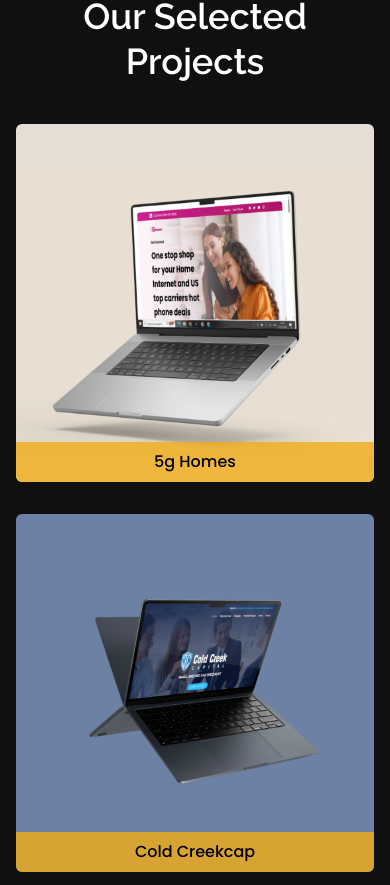
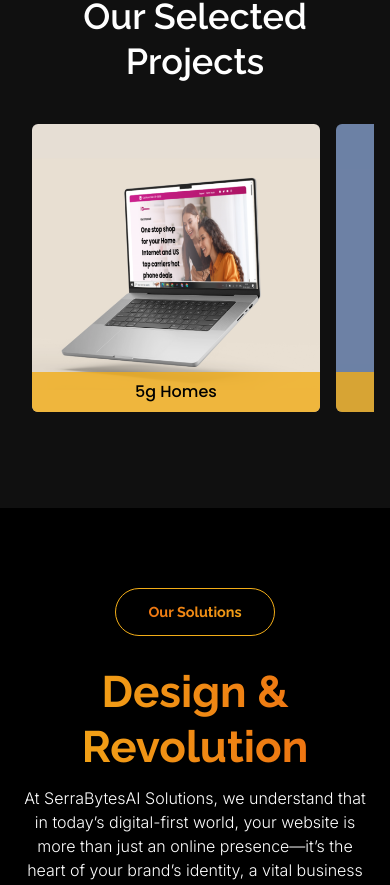
Before and after one commit to remeessalam/serrabytesai, a React (Create React App) app: page /web-development in a window 390 px wide. Shown: the part 5736-6621 px from the top of the page. Built offline with nearby package versions, Linux system fonts and the light colour scheme.

Commit message:
portfolio in landing page on mobile is horizontal

```diff
--- a/package.json
+++ b/package.json
@@ -24,6 +24,7 @@
     "react-router-dom": "^6.26.2",
     "react-scripts": "5.0.1",
     "react-scroll": "^1.9.0",
+    "tailwind-scrollbar-hide": "^2.0.0",
     "web-vitals": "^2.1.4"
   },
   "scripts": {
--- a/src/componets/common/Portfolio.jsx
+++ b/src/componets/common/Portfolio.jsx
@@ -44,7 +44,30 @@ const Portfolio = ({ page }) => {
               ))}
             </Marquee>
           ) : (
-            <div className="grid grid-cols-1 md:grid-cols-2 lg:grid-cols-3 gap-8 max-w-5xl mx-auto">
+            <>
+              <div className="block md:hidden w-full overflow-x-auto pb-4 scrollbar-hide">
+                <div className="flex flex-nowrap gap-4 min-w-max px-4">
+                  {portfolio.map((item) => (
+                    <div
+                      data-aos="fade-right"
+                      key={item.id}
+                      className="flex-shrink-0 w-72 flex flex-col gap-3 rounded-md overflow-hidden relative group"
+                    >
+                      <img
+                        src={item.img}
+                        alt={item.title}
+                        className="w-full h-auto object-contain group-hover:scale-110 transition-all duration-300"
+                      />
+                      <div className="absolute bottom-0 left-0 w-full p-2 bg-primary/80 text-black flex flex-col gap-2">
+                        <h3 className="font-medium text-center">
+                          {item.title}
+                        </h3>
+                      </div>
+                    </div>
+                  ))}
+                </div>
+              </div>
+              <div className="hidden sm:grid  grid-cols-1 md:grid-cols-2 lg:grid-cols-3 gap-8 max-w-5xl mx-auto">
                 {portfolio.map((item) => (
                   <div
                     data-aos="fade-up"
@@ -62,6 +85,7 @@ const Portfolio = ({ page }) => {
                   </div>
                 ))}
               </div>
+            </>
           )}
         </div>
       </div>
--- a/src/index.css
+++ b/src/index.css
@@ -12,6 +12,14 @@
 ::-webkit-scrollbar-thumb {
   background-color: #f2ad18;
   border-radius: 8px;
+}
+.scrollbar-hide {
+  scrollbar-width: none; /* Firefox */
+  -ms-overflow-style: none; /* IE 10+ */
+}
+
+.scrollbar-hide::-webkit-scrollbar {
+  display: none; /* Chrome, Safari, Opera */
 }
 
 * {
```
Also changed, not shown: 1 other file (tests, documents, lock files or other folders). Lines whose indentation alone changed are shown as unchanged.
